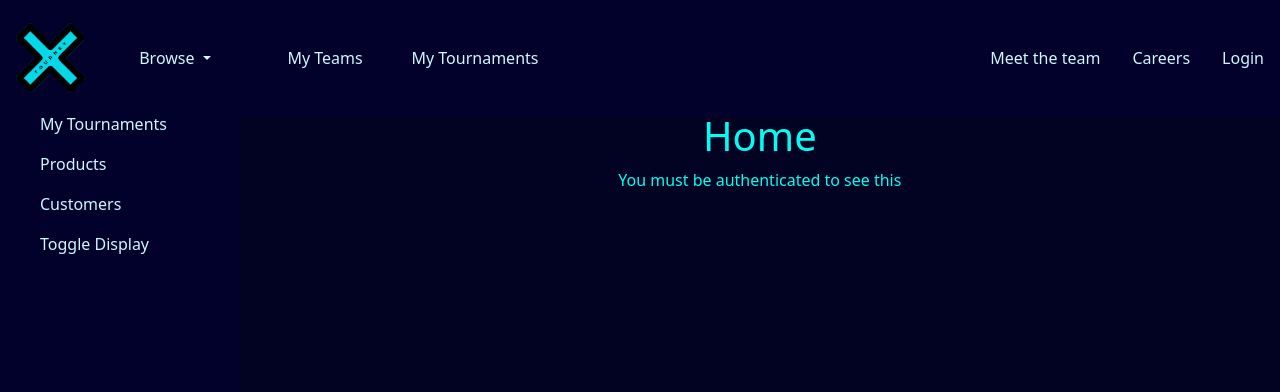
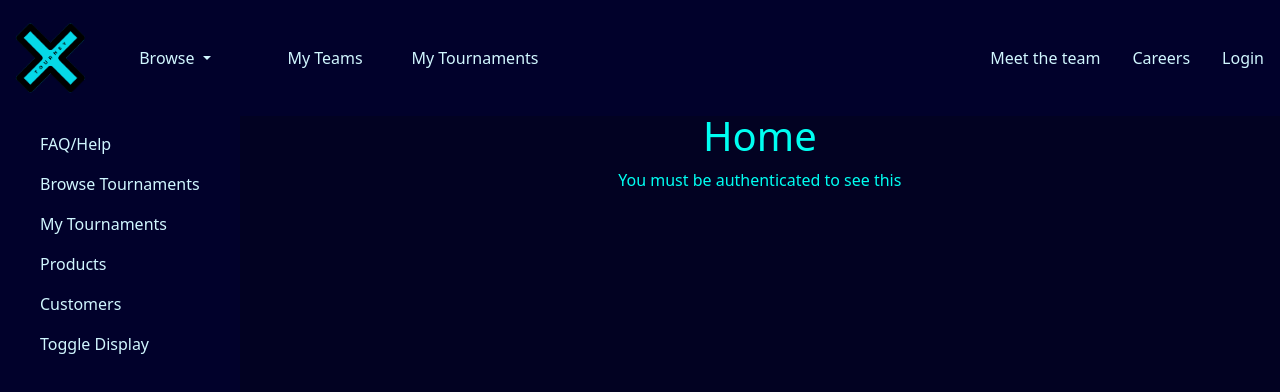
Before and after one commit to soli-codes/X-Tourney, a Vue app in the folder frontend/: page / in a window 1280 px wide. Shown: the top 392 px of the page. Built offline with nearby package versions, Linux system fonts and the light colour scheme; sample sign-in values are in the browser's storage.

Commit message:
spinny logo, links for help and tournament browse working

```diff
--- a/frontend/src/components/NavBar.vue
+++ b/frontend/src/components/NavBar.vue
@@ -36,7 +36,11 @@
               <a class="dropdown-item text-primary" href="#">Teams</a>
             </li>
             <li>
-              <a class="dropdown-item text-primary" href="#">Tournaments</a>
+              <router-link
+                :to="{ name: 'tournaments' }"
+                class="dropdown-item text-primary"
+                >Tournaments</router-link
+              >
             </li>
           </ul>
         </li>
--- a/frontend/src/components/Sidebar.vue
+++ b/frontend/src/components/Sidebar.vue
@@ -1,10 +1,10 @@
 <template>
   <div class="p-4 text-white bg-dark">
-    <ul class="nav nav-pills flex-column position-sticky">
+    <ul class="nav nav-pills flex-column position-sticky padding">
       <li class="nav-item">
-        <a href="#" class="nav-link text-primary">
+        <router-link :to="{ name: 'help' }" class="nav-link text-primary">
           FAQ/Help
-        </a>
+        </router-link>
       </li>
       <li>
         <a href="#" class="nav-link text-primary">
@@ -43,4 +43,8 @@
   top: 86vh;
   align-items: center;
 }
+
+.padding {
+  padding-top: 100px;
+}
 </style>
```
